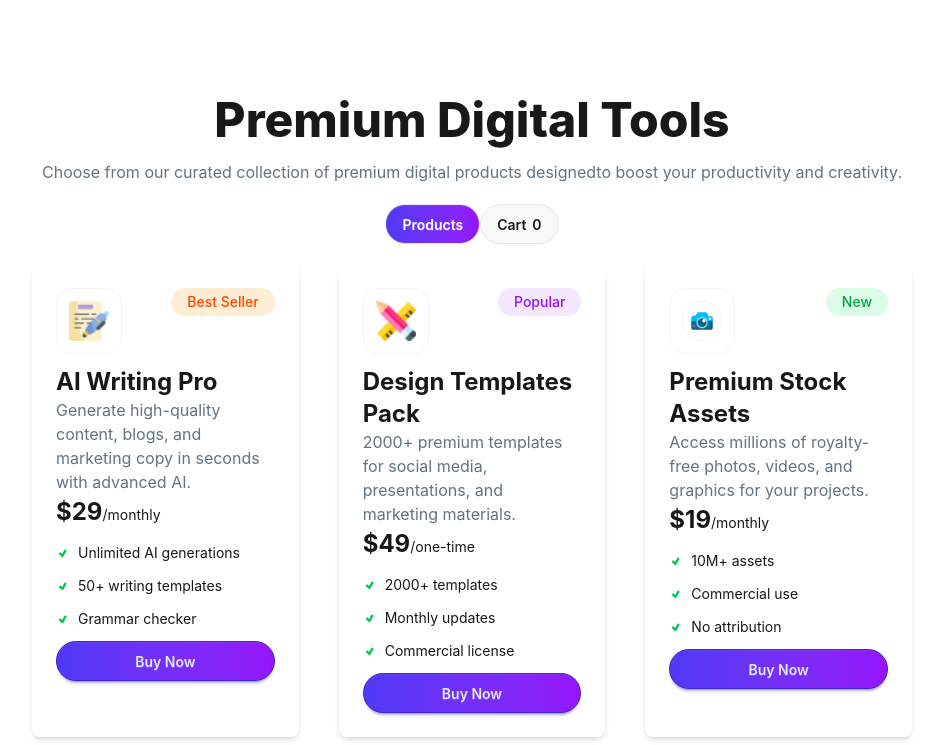
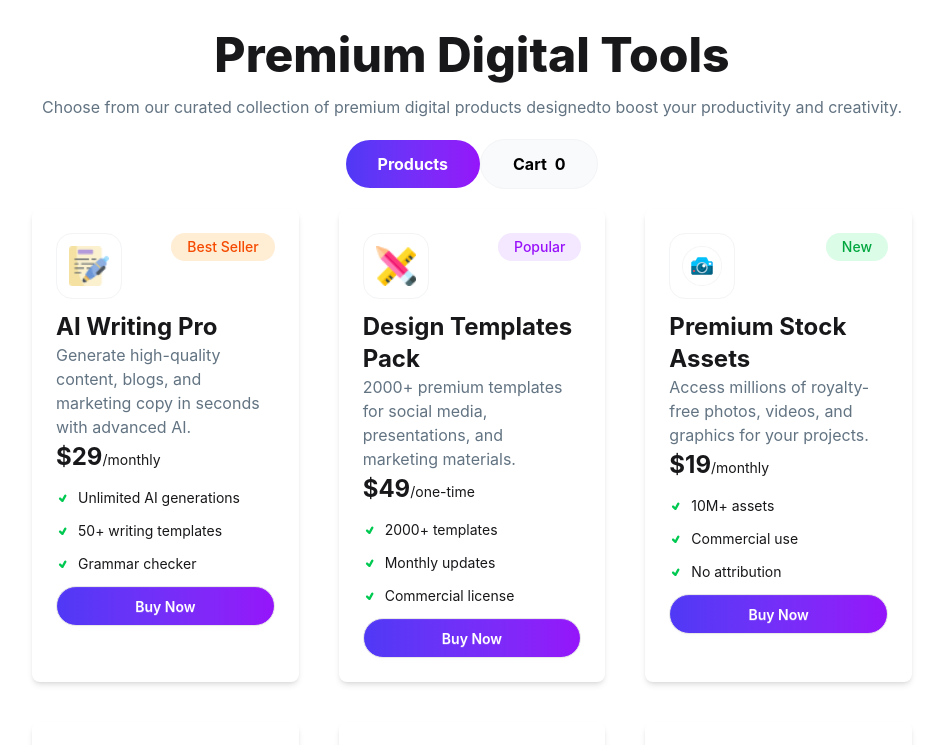
Before and after one commit to Raihan-10/DigiTools-platform, a React (Vite) app: page / in a window 1280 px wide. Shown: the part 900-1645 px from the top of the page, without its empty margins (168-1111 px from the left). Built offline with nearby package versions, Linux system fonts and the light colour scheme.

Commit message:
Fixed navbar

```diff
--- a/src/components/Cards.jsx
+++ b/src/components/Cards.jsx
@@ -17,20 +17,29 @@ const Cards = ({ cartsProp, setCartsProp }) => {
     setCartsProp([...cartsProp, tool]);
     toast.success("Item added");
   };
+
   return (
     <div className="grid grid-cols-3 justify-center gap-10 max-w-400 px-50">
       {cards.map((card) => (
         <div className="card w-full shadow-md ">
           <div className="card-body gap-3">
-
-           <div className="flex justify-between items-start">
+            <div className="flex justify-between items-start">
               <div className="bg-white p-3 rounded-2xl border border-gray-100">
-                <img src={card.icon} alt={card.name} className="w-10 h-10 object-contain" />
+                <img
+                  src={card.icon}
+                  alt={card.name}
+                  className="w-10 h-10 object-contain"
+                />
               </div>
-              <span className={`px-4 py-1 rounded-full text-sm font-medium ${
-                card.tagType === 'best-seller' ? 'bg-orange-100 text-orange-600' :
-                card.tagType === 'popular' ? 'bg-purple-100 text-purple-600' : 'bg-green-100 text-green-600'
-              }`}>
+              <span
+                className={`px-4 py-1 rounded-full text-sm font-medium ${
+                  card.tagType === "best-seller"
+                    ? "bg-orange-100 text-orange-600"
+                    : card.tagType === "popular"
+                      ? "bg-purple-100 text-purple-600"
+                      : "bg-green-100 text-green-600"
+                }`}
+              >
                 {card.tag}
               </span>
             </div>
@@ -53,10 +62,17 @@ const Cards = ({ cartsProp, setCartsProp }) => {
 
             <div className="card-actions">
               <button
-                className="btn btn-primary w-full  bg-linear-to-r from-[#4f39f6] to-[#9514fa] rounded-3xl"
+                className={`btn w-full rounded-3xl transition-all ${
+                  cartsProp.find((c) => c.id === card.id)
+                    ? "bg-green-400 cursor-not-allowed text-white border-none"
+                    : "bg-linear-to-r from-[#4f39f6] to-[#9514fa] text-white"
+                }`}
                 onClick={() => addToCart(card)}
+                disabled={cartsProp.find((c) => c.id === card.id)}
               >
-                Buy Now
+                {cartsProp.find((c) => c.id === card.id)
+                  ? "Added to Cart"
+                  : "Buy Now"}
               </button>
             </div>
           </div>
--- a/src/components/Carts.jsx
+++ b/src/components/Carts.jsx
@@ -1,4 +1,5 @@
 import { toast } from "react-toastify";
+import cart from '../assets/products/shopping-cart.png';
 
 
 const Carts = ({ cartsProp,setCartsProp }) => {
@@ -10,18 +11,17 @@ const Carts = ({ cartsProp,setCartsProp }) => {
     }
   if (cartsProp.length == 0) {
     return (
-      <div>
-        <p>Your cart is empty!</p>
+      <div className="bg-base-200 w h-[200px] text-center flex flex-col gap-10 items-center justify-center container mx-auto">
+        <img src={cart} className="w-15 bg-white rounded-2xl p-3" alt="" />
+        <p className="text-2xl">Your cart is empty!</p>
       </div>
     );
   }
   const checkOut = ()=>{
   toast.success('You have successfully purchased')
+  setCartsProp([])
 
   }
-
-
-  // const total = cartsProp.reduce(c=>())
   return (
     <div className="max-w-400 px-50">
 
@@ -32,7 +32,7 @@ const Carts = ({ cartsProp,setCartsProp }) => {
             <img className="rounded object-contain w-9 h-9" src={c.icon} alt="" />
             <div className="text-start w-full">
               <h2 className="text-xl font-semibold">{c.name}</h2>
-              <p className="font-medium text-[16px]">{c.price}</p>
+              <p className="font-medium text-[16px] text-[#627382]">${c.price}</p>
             </div>
           </div>
           <button onClick={()=> remove(c.id)} className="btn btn-error text-white hover:bg-red-500 ">Remove</button>
--- a/src/components/Navbar.jsx
+++ b/src/components/Navbar.jsx
@@ -2,7 +2,7 @@ import logo from "../assets/products/digitools.png";
 
 export default function Navbar({cartsProp}) {
   return (
-    <div className="navbar bg-base-100 shadow-sm max-w-400 px-50">
+    <div className="navbar px-50  navbar shadow-lg fixed top-0 left-0 w-full z-50 bg-white">
       <div className="navbar-start">
         <div className="dropdown">
           <div tabIndex={0} role="button" className="btn btn-ghost lg:hidden">
--- a/src/components/Tools.jsx
+++ b/src/components/Tools.jsx
@@ -4,6 +4,7 @@ import Carts from "./Carts";
 
 const Tools = ({ cartsProp, setCartsProp }) => {
   const [activeTab, setActiveTab] = useState("tools");
+
 
 
   return (
@@ -15,14 +16,29 @@ const Tools = ({ cartsProp, setCartsProp }) => {
           designedto boost your productivity and creativity.
         </p>
       </div>
-      <div className="">
-        <button onClick={()=>setActiveTab('tools')} className="btn  bg-linear-to-r from-[#4f39f6] to-[#9514fa] rounded-4xl text-white">
-          Products
-        </button>
-        <button onClick={()=>setActiveTab('carts')} className="btn rounded-4xl">
-          Cart<span>{cartsProp.length}</span>
-        </button>
-      </div>
+     <div className="flex items-center justify-center gap-0">
+  <button
+    onClick={() => setActiveTab('tools')}
+    className={`px-8 py-3 rounded-full font-bold transition-all ${
+      activeTab === 'tools'
+      ? "bg-linear-to-r from-[#4f39f6] to-[#9514fa] text-white"
+      : "bg-[#F9FAFC] text-black"
+    }`}
+  >
+    Products
+  </button>
+
+  <button
+    onClick={() => setActiveTab('carts')}
+    className={`px-8 py-3 rounded-full font-bold transition-all ${
+      activeTab === 'carts'
+      ? "bg-linear-to-r from-[#4f39f6] to-[#9514fa] text-white"
+      : "bg-[#F9FAFC] text-black border border-gray-100"
+    }`}
+  >
+    Cart <span className="ml-1">{cartsProp.length}</span>
+  </button>
+</div>
       {activeTab == "tools" ? (
         <Cards cartsProp={cartsProp} setCartsProp={setCartsProp} />
       ) : (
```
